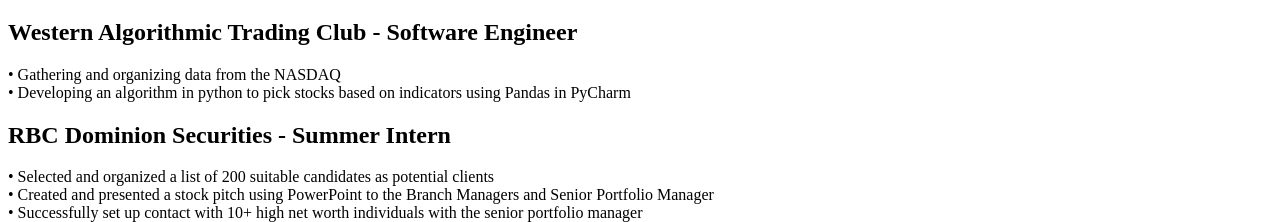
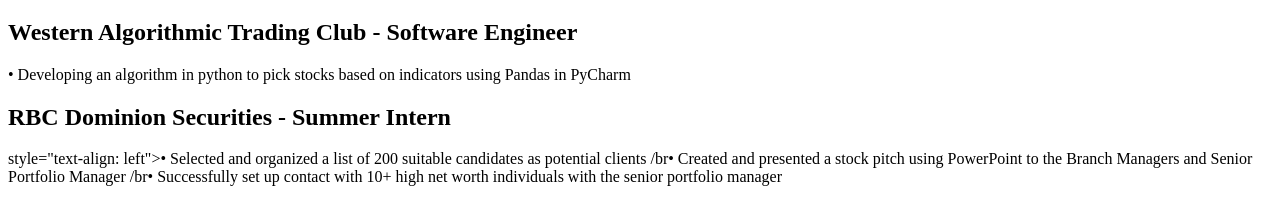
Before and after one commit to ethan-durward/Profile, a plain HTML site: page index.html in a window 1280 px wide. Shown: the part 633-855 px from the top of the page. After the commit the page ends 819 px from the top, so only its background shows below. Drawn offline with Linux system fonts and the light colour scheme.

Commit message:
updating html

```diff
--- a/index.html
+++ b/index.html
@@ -32,13 +32,14 @@
 
 <div class="work-experience-section">
   <h1 style="text-align: center">Work Experience</h1>
+
   <h2 style="text-align: left">Western Algorithmic Trading Club - Software Engineer</h2>
-  <p style="text-align: left">•	Gathering and organizing data from the NASDAQ </br> •	Developing an algorithm in python to pick stocks based on indicators using Pandas in PyCharm</p>
+  <p> •	Developing an algorithm in python to pick stocks based on indicators using Pandas in PyCharm</p>
 
   <h2 style="text-align: left">RBC Dominion Securities - Summer Intern</h2>
-  <p2 style="text-align: left">•	Selected and organized a list of 200 suitable candidates as potential clients
-</br>•	Created and presented a stock pitch using PowerPoint to the Branch Managers and Senior Portfolio Manager
-</br>•	Successfully set up contact with 10+ high net worth individuals with the senior portfolio manager
+  <p> style="text-align: left">•	Selected and organized a list of 200 suitable candidates as potential clients
+    /br•	Created and presented a stock pitch using PowerPoint to the Branch Managers and Senior Portfolio Manager
+    /br•	Successfully set up contact with 10+ high net worth individuals with the senior portfolio manager </p>
 
 </div>
 
```
Also changed, not shown: 1 other file.
